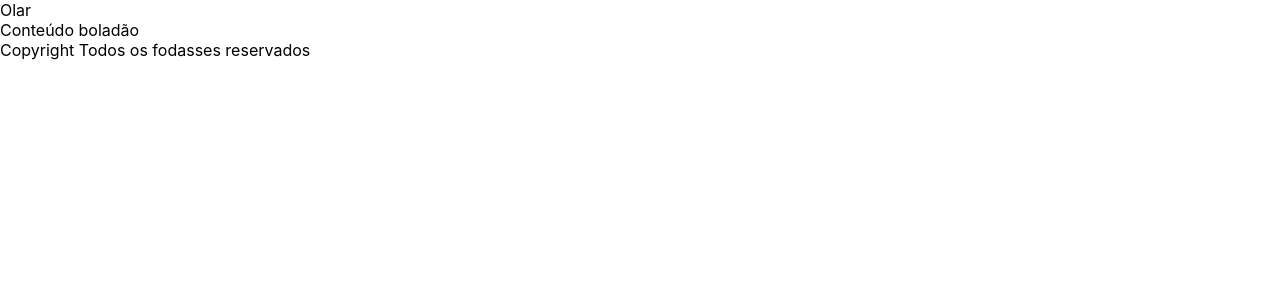
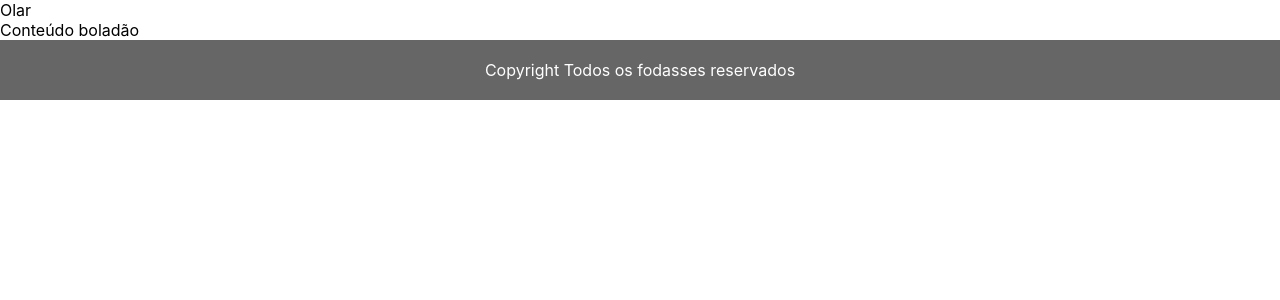
Before and after one commit to dulcetti/react-context, a React (Create React App) app: page / in a window 1280 px wide. Shown: the top 300 px of the page. Built offline with nearby package versions, Linux system fonts and the light colour scheme.

Commit message:
style: add footer styles

```diff
--- a/src/components/footer/styles.ts
+++ b/src/components/footer/styles.ts
@@ -1,3 +1,8 @@
 import styled from 'styled-components';
 
-export const Footer = styled.footer``;
+export const Footer = styled.footer`
+  background-color: #666;
+  color: #fff;
+  padding: 20px 0;
+  text-align: center;
+`;
```
